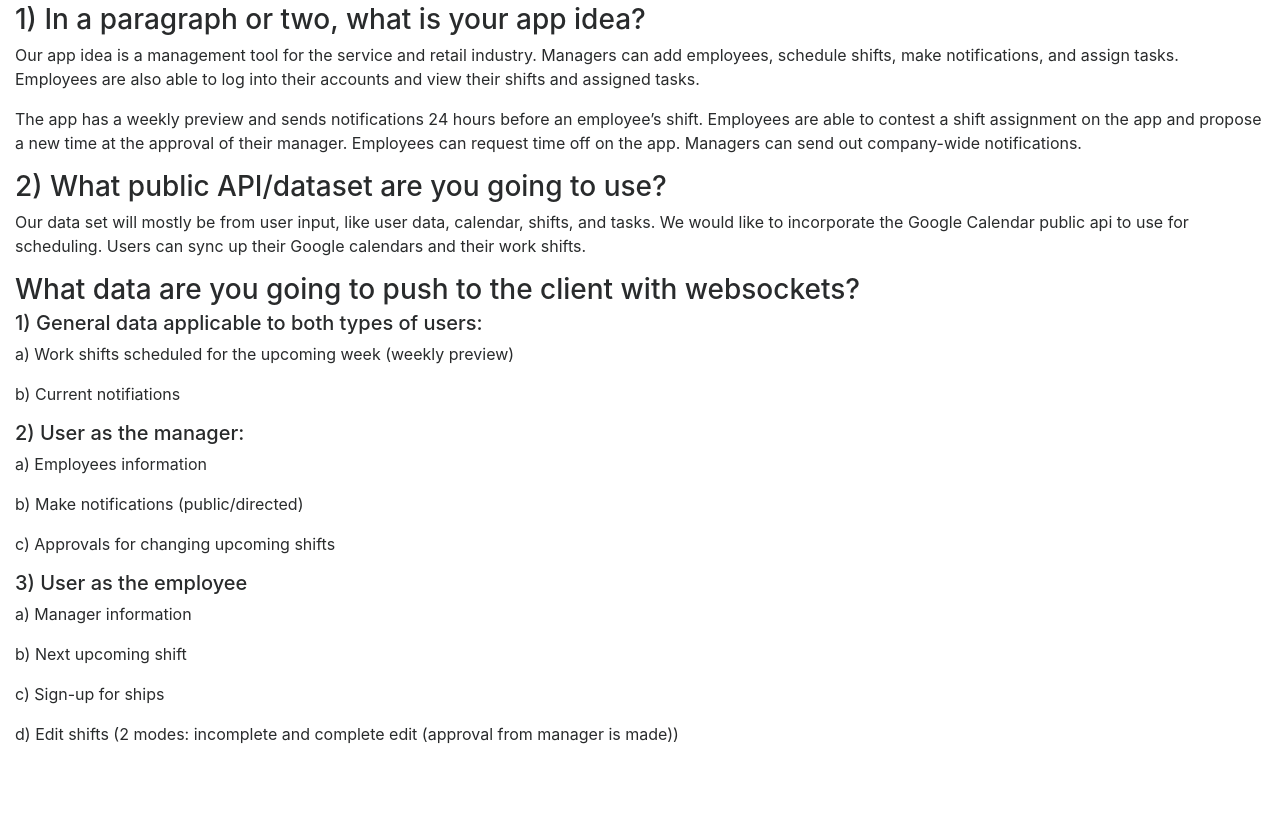
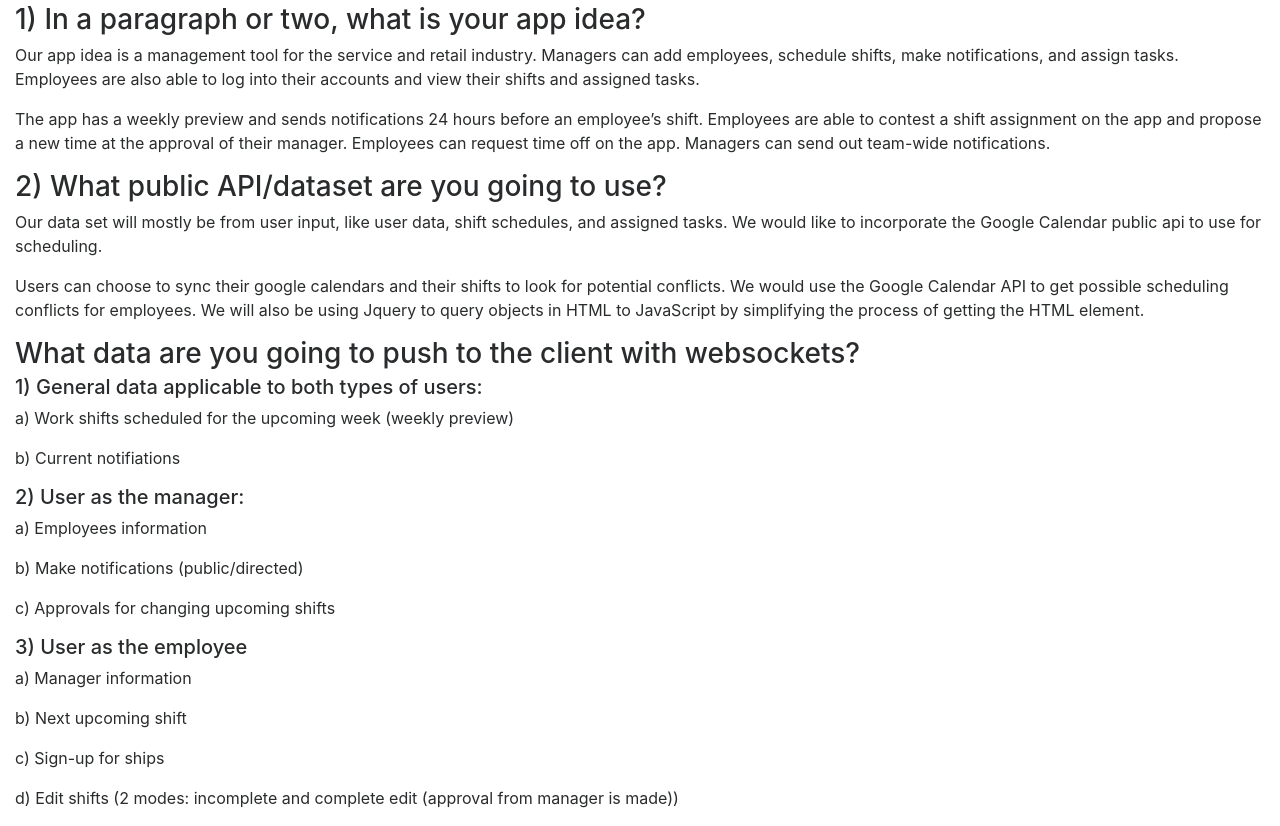
Before and after one commit to ChristineTChen/Manager, a plain HTML site: page index.html in a window 1280 px wide. Shown: the part 48-874 px from the top of the page. Before the commit the page ends 810 px from the top, so only its background shows below. Drawn offline with nearby package versions, Linux system fonts and the light colour scheme; a script that the page names is missing.

Commit message:
Update project proposal

```diff
--- a/index.html
+++ b/index.html
@@ -16,10 +16,12 @@
 
       <p> Our app idea is a management tool for the service and retail industry. Managers can add employees, schedule shifts, make notifications, and assign tasks. Employees are also able to log into their accounts and view their shifts and assigned tasks. </p>
 
-      <p> The app has a weekly preview and sends notifications 24 hours before an employee’s shift. Employees are able to contest a shift assignment on the app and propose a new time at the approval of their manager. Employees can request time off on the app. Managers can send out company-wide notifications. </p>
+      <p> The app has a weekly preview and sends notifications 24 hours before an employee’s shift. Employees are able to contest a shift assignment on the app and propose a new time at the approval of their manager. Employees can request time off on the app. Managers can send out team-wide notifications. </p>
 
   <h3> 2) What public API/dataset are you going to use?</h3>
-      <p>Our data set will mostly be from user input, like user data, calendar, shifts, and tasks. We would like to incorporate the Google Calendar public api to use for scheduling. Users can sync up their Google calendars and their work shifts. </p>
+      <p>Our data set will mostly be from user input, like user data, shift schedules, and assigned tasks. We would like to incorporate the Google Calendar public api to use for scheduling. </p>
+
+     <p> Users can choose to sync their google calendars and their shifts to look for potential conflicts. We would use the Google Calendar API to get possible scheduling conflicts for employees. We will also be using Jquery to query objects in HTML to JavaScript by simplifying the process of getting the HTML element.</p>
 
   <h3> What data are you going to push to the client with websockets? </h3>
       <h5> 1) General data applicable to both types of users: </h5>
```
